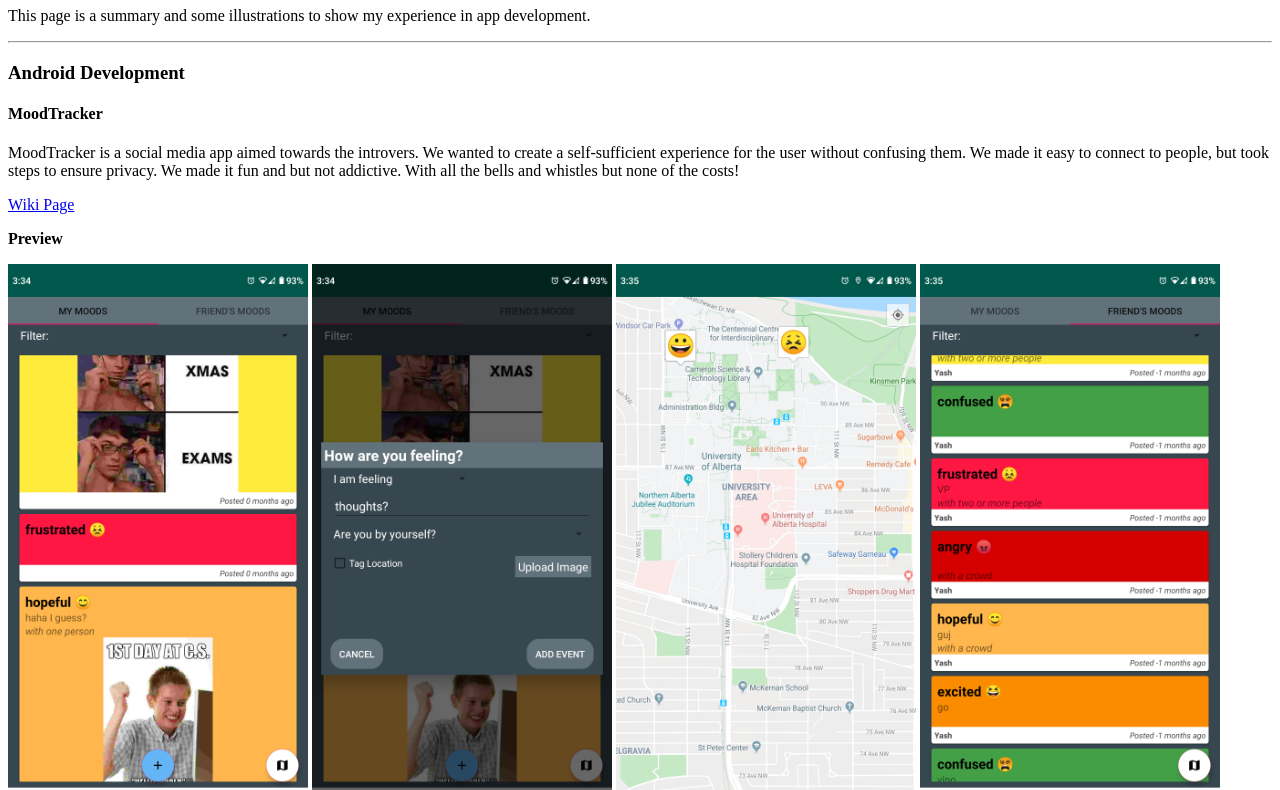
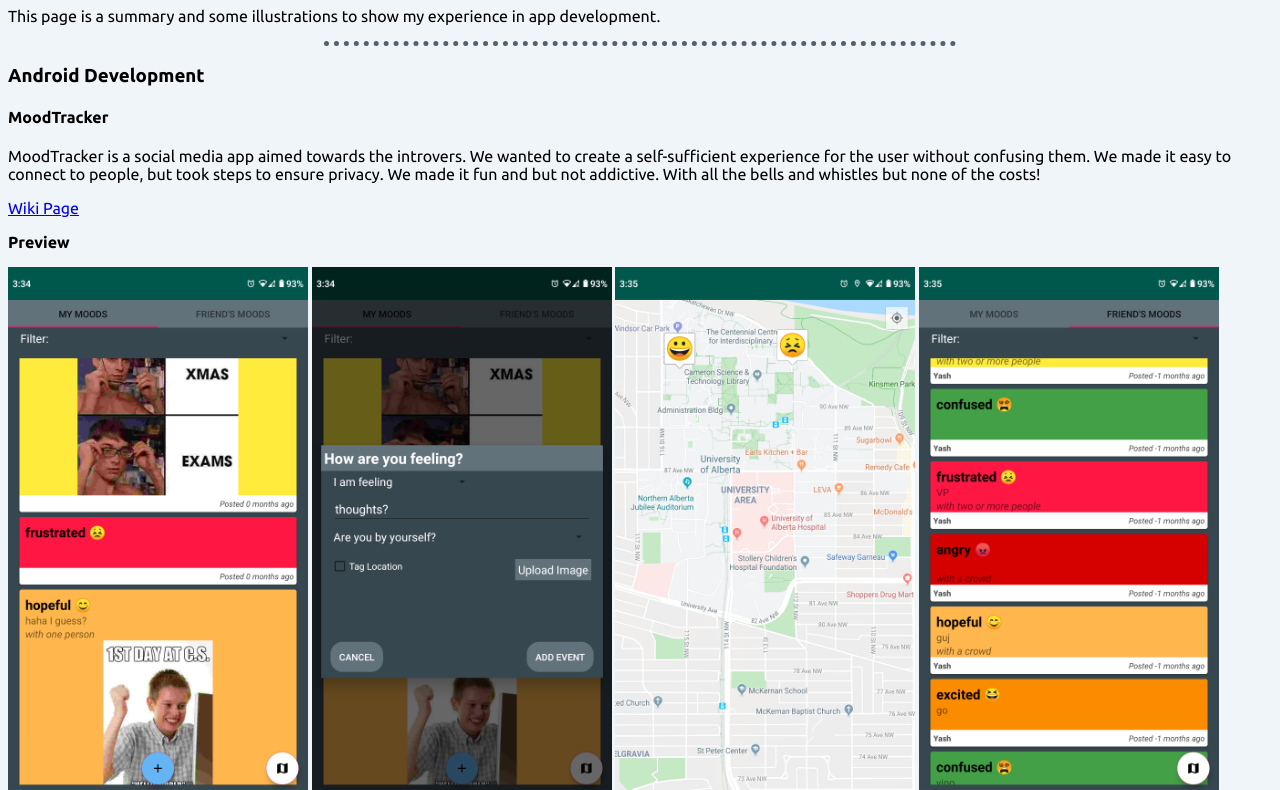
Before and after one commit to ahnafone/My-Website, a plain HTML site: page appDev.html in a window 1280 px wide. Shown: the part 73-863 px from the top of the page. Drawn offline with Linux system fonts and the light colour scheme.

Commit message:
second commit

```diff
--- a/appDev.html
+++ b/appDev.html
@@ -1,6 +1,9 @@
 <!DOCTYPE html>
 <html lang="en" dir="ltr">
   <head>
+    <link rel="stylesheet" type="text/css" href="http://fonts.googleapis.com/css?family=Ubuntu:regular,bold&subset=Latin">
+    <link rel="stylesheet" href="/css/styles.css">
+
     <meta charset="utf-8">
     <title>My App Development Experience</title>
   </head>
--- /dev/null
+++ b/css/styles.css
@@ -0,0 +1,12 @@
+body {
+  background-color: #f0f5f9;
+  font-family: Ubuntu, sans-serif;
+}
+
+hr {
+  border-style: none;
+  border-top-style: dotted;
+  border-color: #52616b;
+  border-width: 5px;
+  width: 50%;
+}
```
Also changed, not shown: index.html (renamed from mySite.html, +3 -0 lines).
